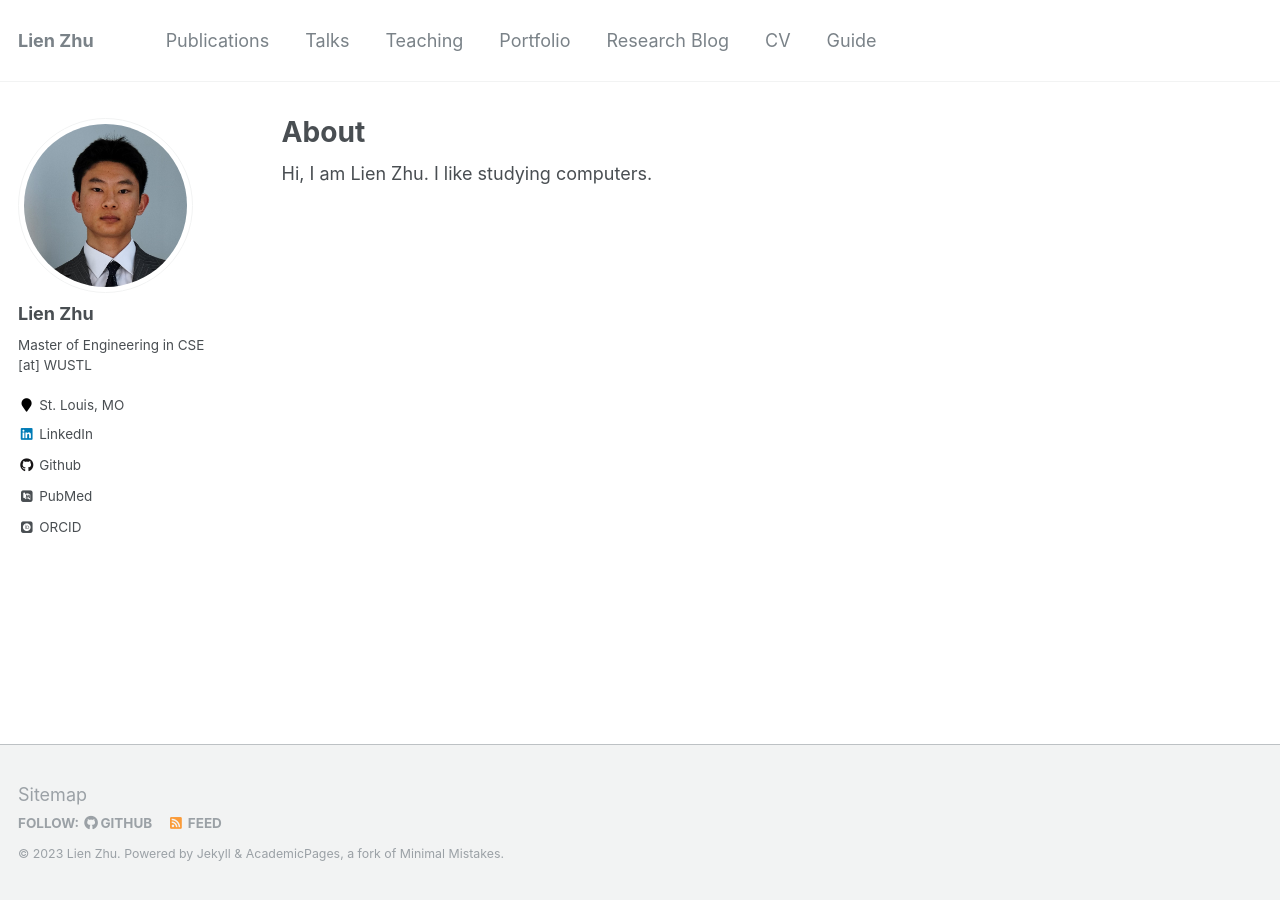
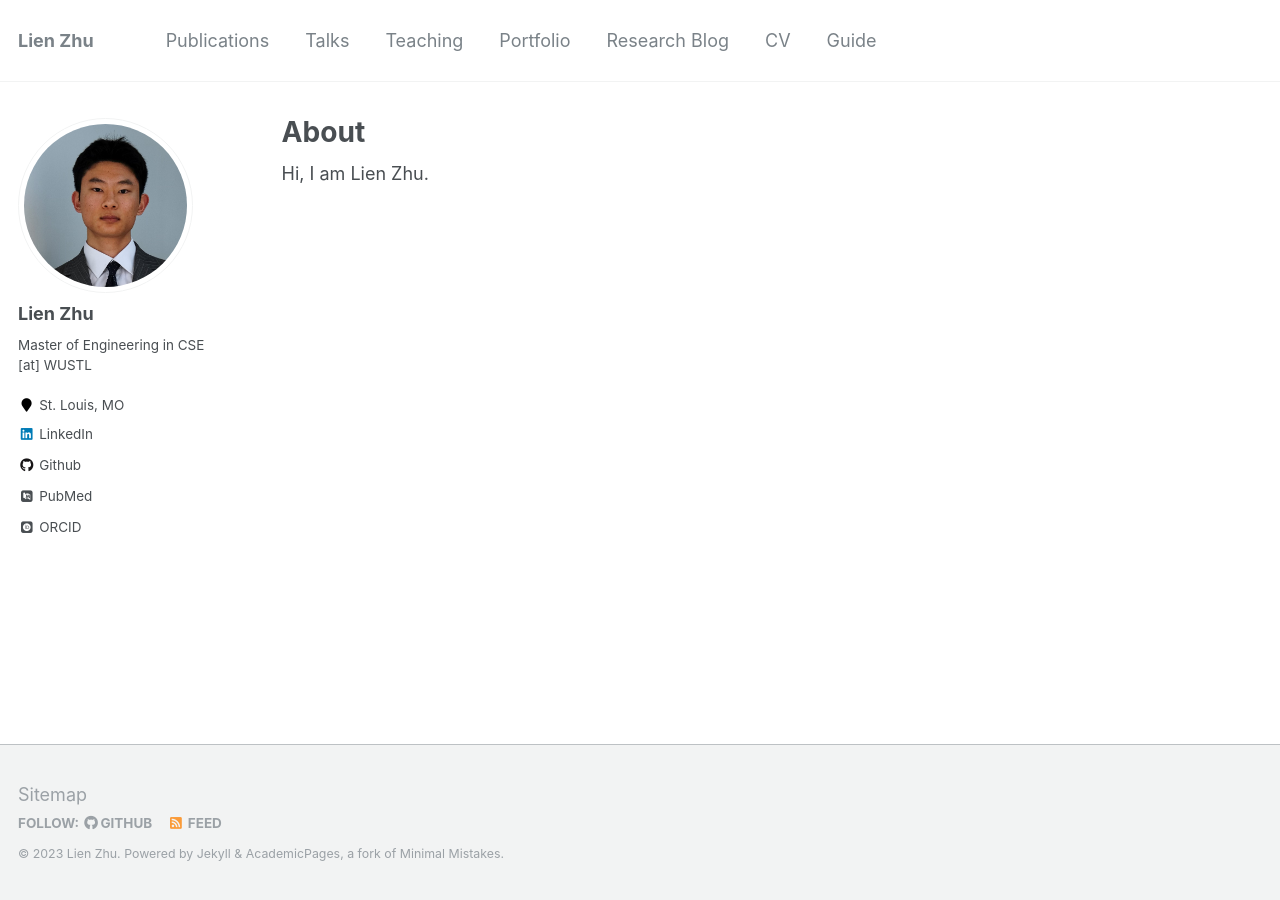
Before and after one commit to lienzhuzhu/lienzhuzhu.github.io, a Jekyll site: the page built from _pages/about.md, in a window 1280 px wide. Built offline with Jekyll 4.4.1, drawn with Linux system fonts in a browser that asks for light colours; some web fonts are replaced.

```diff
--- a/_pages/about.md
+++ b/_pages/about.md
@@ -9,4 +9,4 @@
   - /about.html
 ---
 
-Hi, I am Lien Zhu. I like studying computers.
+Hi, I am Lien Zhu.
```
Also changed, not shown: _pages/cv.md (+1 -1 lines).
